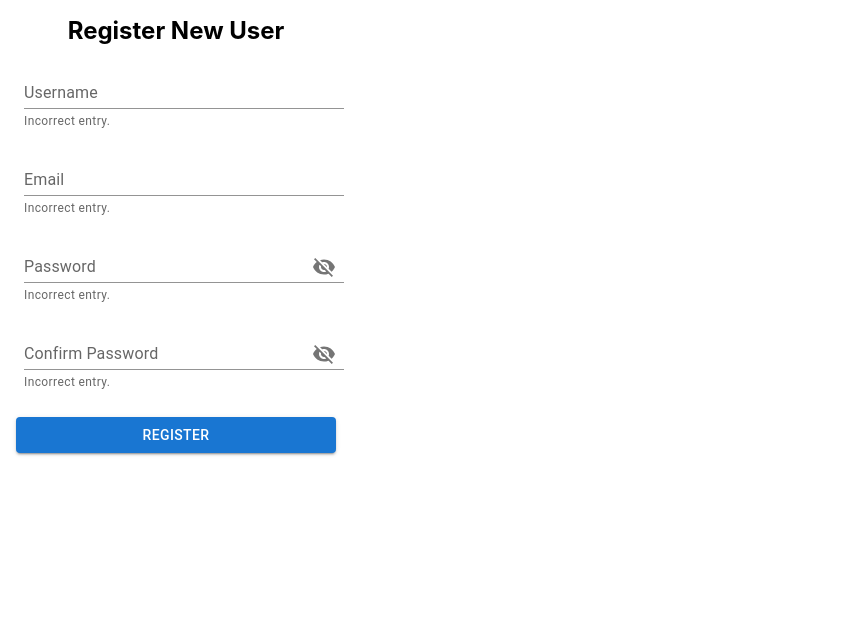
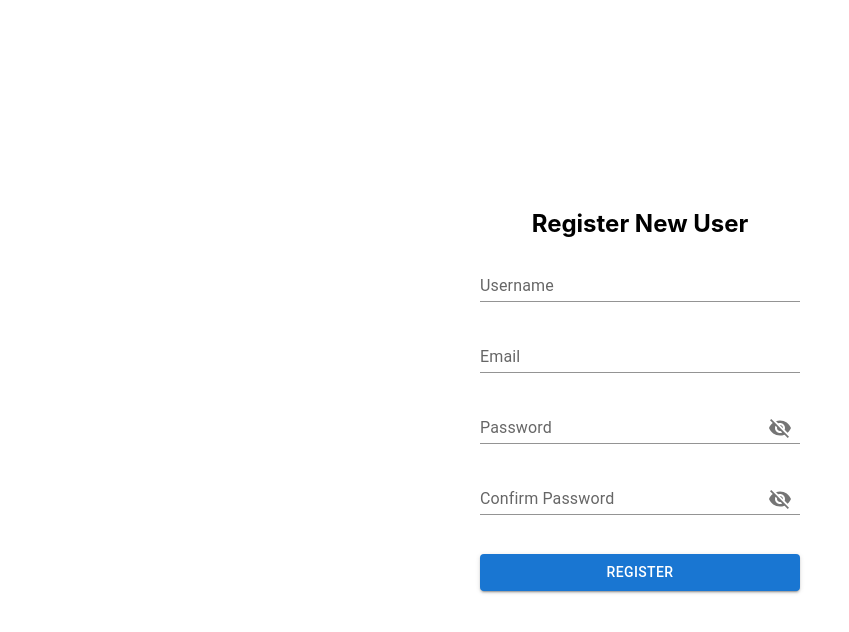
Before and after one commit to Thao-Lo/cs50_final_project_reactjs, a React (Create React App) app: page / in a window 1280 px wide. Shown: the top 632 px of the page, without its empty margins (0-849 px from the left). Built offline with nearby package versions, Linux system fonts and the light colour scheme.

Commit message:
Component-Page-AuthService Register complete form validation, basic authService, set authorization state for Page

```diff
--- a/src/App.js
+++ b/src/App.js
@@ -2,11 +2,12 @@ import './App.css';
 import RegisterForm from './component/RegisterForm';
 
 import ProductPage from './pages/ProductPage';
+import RegisterPage from './pages/RegisterPage';
 
 function App() {
   return (
     <div className="App">
-    <RegisterForm/>
+    <RegisterPage/>
     </div>
   );
 }
--- a/src/component/RegisterForm/index.js
+++ b/src/component/RegisterForm/index.js
@@ -1,15 +1,56 @@
-import { Box, Button, filledInputClasses, FormControl, FormHelperText, IconButton, Input, InputAdornment, inputBaseClasses, InputLabel, TextField } from "@mui/material";
-import { useState } from "react";
 import Visibility from '@mui/icons-material/Visibility';
 import VisibilityOff from '@mui/icons-material/VisibilityOff';
+import { Box, Button, IconButton, InputAdornment, TextField } from "@mui/material";
+import { useState } from "react";
 
 
-function RegisterForm() {
+function RegisterForm({ authentication, handleInputChange, handleSubmit }) {
     const [showPassword, setShowPassword] = useState({
         password: false,
         confirmPassword: false
 
     });
+    const [usernameError, setUsernameError] = useState('');
+    const [emailError, setEmailError] = useState('');
+    const [passwordError, setPasswordError] = useState('');
+    const [confirmPasswordError, setConfirmPasswordError] = useState('');
+
+    const validateInput = (event) => {
+        const { name, value } = event.target;
+
+        if (name === "username") {
+            if (value.length < 3) {
+                setUsernameError('Username must be at least 3 characters')
+            } else if (value.length > 15) {
+              setUsernameError('Username must be less than 15 characters')
+            }else{
+                setUsernameError('')
+            }
+        }
+
+        if (name === "email") {
+            if (!/^[\w-\.]+@([\w-]+\.)+[a-zA-Z]{2,}$/.test(value)){
+                setEmailError('Email is not valid');
+            }else{
+                setEmailError('')
+            }
+        }
+        if (name === "password") {
+            if (!/^(?=.*\d)(?=.*[a-z])(?=.*[A-Z])(?=.*[a-zA-Z]).{8,}$/.test(value)){
+               setPasswordError('Password must be at least 8 characters, one uppercase, one digit, one special character.')
+            }else{
+                setPasswordError('')
+            }
+        }
+        if(name === "confirmPassword"){
+            if(value !== authentication.password){
+                setConfirmPasswordError('Password must match')
+            }else{
+                setConfirmPasswordError('')
+            }
+        }
+}
+
 const handleClickShowPassword = (field) => {
     setShowPassword((prev) => ({
         ...prev,
@@ -24,18 +65,18 @@ function RegisterForm() {
     event.preventDefault();
 };
 return (
-        <Box component="form"
+    <Box component="form" onSubmit={handleSubmit}
         sx={{
             display: 'flex',
             flexDirection: 'column',
             width: '20rem',
             m: 2,
-                '& .MuiTextField-root': { m: 1, width: '100%' }
+            '& .MuiTextField-root': {width: '100%' }
         }}
         noValidate
         autoComplete="off">
 
-            <Box sx={{ fontSize: '1.5rem', fontWeight: 'bold', mb: 1 }}>
+        <Box sx={{ fontSize: '1.5rem', fontWeight: 'bold', mb: 2 }}>
             Register New User
         </Box>
         <TextField
@@ -43,14 +84,23 @@ function RegisterForm() {
             label="Username"
             type="text"
             variant="standard"
-                helperText="Incorrect entry."
+            name="username"
+            value={authentication.username}
+            onChange={(e) => { handleInputChange(e); validateInput(e) }}
+            helperText={usernameError  || ' '}
+            error={!!usernameError}
+
         />
         <TextField
             id="register-email-input"
             label="Email"
             type="email"
             variant="standard"
-                helperText="Incorrect entry."
+            name="email"
+            value={authentication.email}
+            onChange={(e) => { handleInputChange(e); validateInput(e) }}
+            helperText={emailError || ' '}
+            error={!!emailError}
         />
         <TextField
             id="register-password-input"
@@ -58,10 +108,14 @@ function RegisterForm() {
             type={showPassword.password ? 'text' : 'password'}
             autoComplete="current-password"
             variant="standard"
-                helperText="Incorrect entry."
+            name="password"
+            value={authentication.password}
+            onChange={(e) => { handleInputChange(e); validateInput(e) }}
+            helperText={passwordError || ' '}
+            error={!!passwordError}
             slotProps={{
                 htmlInput: {
-                        sx: { textAlign: 'right' },
+                    sx: { textAlign: 'left' },
                 },
                 input: {
                     endAdornment: (
@@ -87,10 +141,14 @@ function RegisterForm() {
             type={showPassword.confirmPassword ? 'text' : 'password'}
             autoComplete="current-password"
             variant="standard"
-                helperText="Incorrect entry."
+            name="confirmPassword"
+            value={authentication.confirmPassword}
+            onChange={(e) => { handleInputChange(e); validateInput(e) }}
+            helperText={confirmPasswordError || ' '}
+            error={!!confirmPasswordError}
             slotProps={{
                 htmlInput: {
-                        sx: { textAlign: 'right' },
+                    sx: { textAlign: 'left' },
                 },
                 input: {
                     endAdornment: (
--- a/src/pages/RegisterPage/index.js
+++ b/src/pages/RegisterPage/index.js
@@ -1,11 +1,34 @@
+import { Box } from "@mui/material";
+import { useEffect, useState } from "react";
+import RegisterForm from "../../component/RegisterForm";
 
-function RegisterPage(){
- const [authentication, setAuthentication] = useState({
+function RegisterPage() {
+    const [authentication, setAuthentication] = useState({
         username: '',
         email: '',
         password: '',
         confirmPassword: ''
     })
     const [isLoading, setIsLoading] = useState(false);
+
+    const handleInputChange = (e) => {
+        const { name, value } = e.target;
+        setAuthentication((prev) => ({
+            ...prev,
+            [name]: value
+        }))
+
+    }
+    const handleSubmit = (event) => {
+        event.preventDefault();
+
+    }
+
+    return (
+        <Box sx={{ display: 'flex', justifyContent: 'center', alignItems: 'center', width: '100vw', height: '100vh' }}>
+            <RegisterForm authentication={authentication} handleInputChange={handleInputChange} handleSubmit={handleSubmit} />
+        </Box>
+    )
+
 }
 export default RegisterPage;
```
Also changed, not shown: src/services/authService.js (+22 -0 lines). Lines whose indentation alone changed are shown as unchanged.
